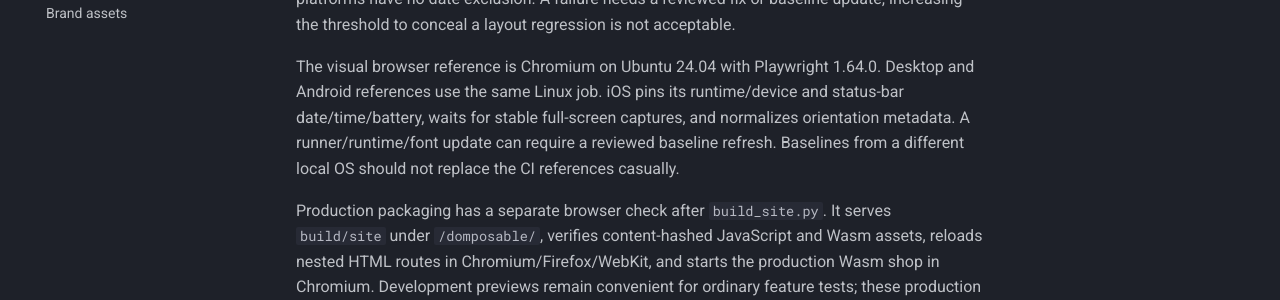
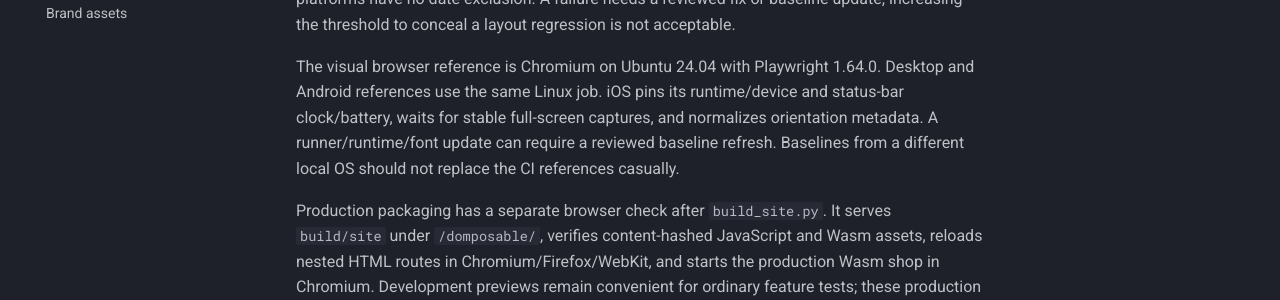
Before and after one commit to samuolis/domposable, an MkDocs documentation site: the page built from docs/validation.md, in a window 1280 px wide and 900 px high, scrolled down 1257 px. Shown: the part 203-503 px from the top of the window. Built offline with MkDocs 1.6.1 and Material for MkDocs 9.7.7, drawn with Linux system fonts in a browser that asks for light colours; comment, search, counter and statistics services are not loaded.

Commit message:
Retain the proven simulator clock override

```diff
--- a/docs/validation.md
+++ b/docs/validation.md
@@ -19,7 +19,7 @@ Each run uploads actual images, expected images, pink diff overlays and JSON com
 
 Comparison rejects missing captures/baselines and dimension changes. It tolerates at most 0.05% differing pixels after ignoring channel differences of 12 or less, to handle small renderer rounding. On the pinned iPad's portrait/landscape dimensions, only the system date label at pixels `(150, 16)`–`(340, 48)` is excluded: historical captures retain the runner's calendar date. The clock, battery, app content and safe-area layout remain checked. Other dimensions and platforms have no date exclusion. A failure needs a reviewed fix or baseline update; increasing the threshold to conceal a layout regression is not acceptable.
 
-The visual browser reference is Chromium on Ubuntu 24.04 with Playwright 1.64.0. Desktop and Android references use the same Linux job. iOS pins its runtime/device and status-bar date/time/battery, waits for stable full-screen captures, and normalizes orientation metadata. A runner/runtime/font update can require a reviewed baseline refresh. Baselines from a different local OS should not replace the CI references casually.
+The visual browser reference is Chromium on Ubuntu 24.04 with Playwright 1.64.0. Desktop and Android references use the same Linux job. iOS pins its runtime/device and status-bar clock/battery, waits for stable full-screen captures, and normalizes orientation metadata. A runner/runtime/font update can require a reviewed baseline refresh. Baselines from a different local OS should not replace the CI references casually.
 
 Production packaging has a separate browser check after `build_site.py`. It serves `build/site` under `/domposable/`, verifies content-hashed JavaScript and Wasm assets, reloads nested HTML routes in Chromium/Firefox/WebKit, and starts the production Wasm shop in Chromium. Development previews remain convenient for ordinary feature tests; these production checks exercise the files that Pages receives.
 
```
Also changed, not shown: screenshots/README.md (+1 -1 lines), 1 other file.
